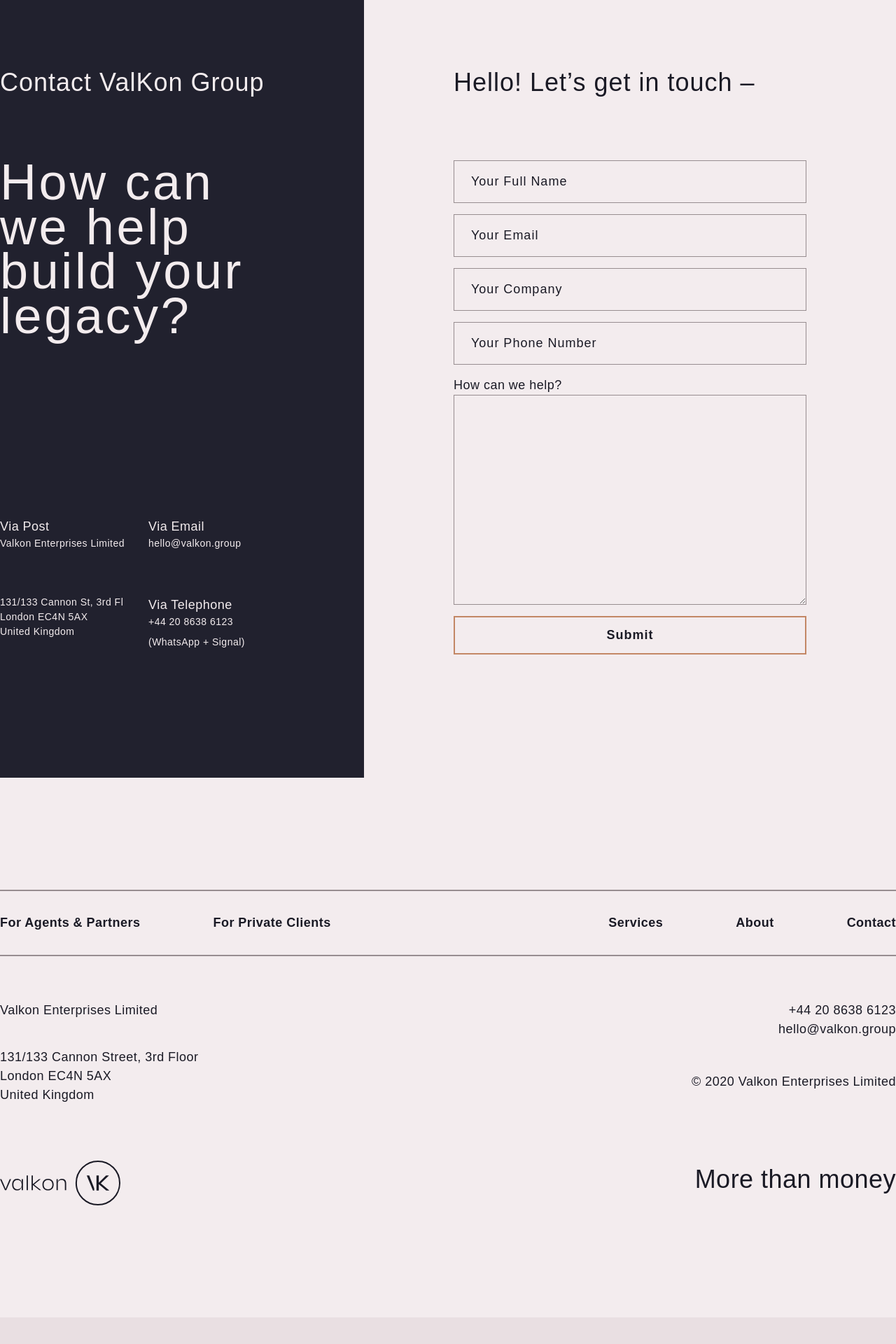
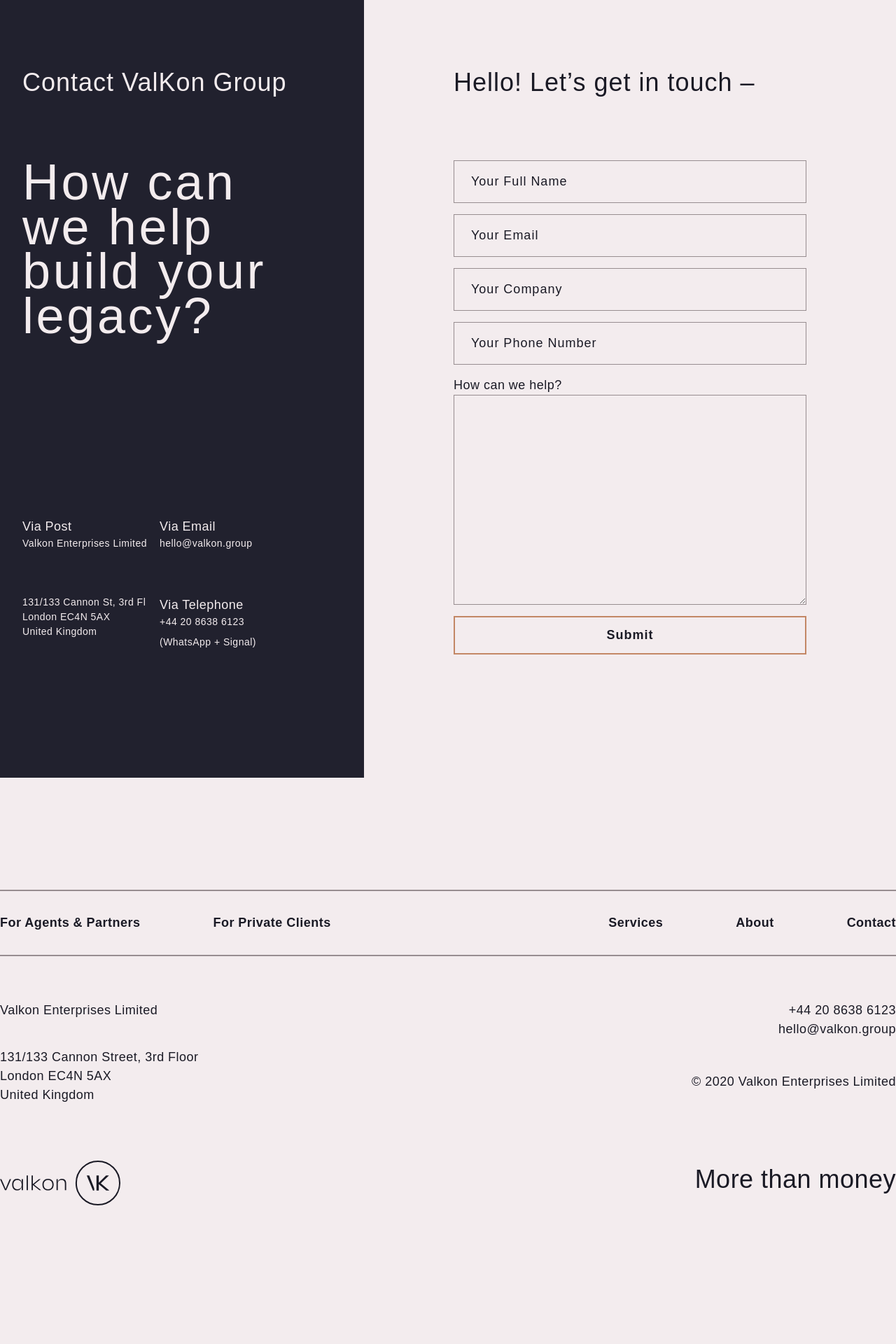
Before and after one commit to mistevs/valkon-group, a Nuxt app: page / in a window 1280 px wide. Shown: the part 2108-4028 px from the top of the page at 70% size. After the commit the page ends 3990 px from the top, so only its background shows below. Built offline with nearby package versions, Linux system fonts and the light colour scheme; a web font is replaced by a local one.

Commit message:
fixing responsiveness

```diff
--- a/components/app-footer.vue
+++ b/components/app-footer.vue
@@ -1,7 +1,7 @@
 <template>
 	<div>
 		<contact v-if="!$route.path.includes('contact-success')" />
-		<footer class="bg-secondary-300 lg:pb-40">
+		<footer class="bg-secondary-300">
 			<div class="footer-wrapper">
 				<nav class="mt-12 lg:mt-40">
 					<ul
@@ -73,7 +73,7 @@
 						More than money
 					</div>
 				</div>
-				<p class="lg:hidden mt-4 text-sm my-4 text-center">
+				<p class="md:hidden mt-4 text-sm my-4 text-center">
 					&copy; {{ new Date().getFullYear() }} Valkon Enterprises
 					Limited
 				</p>
--- a/components/contact.vue
+++ b/components/contact.vue
@@ -2,7 +2,7 @@
 	<div class="contact bg-light">
 		<div class="flex flex-col lg:flex-row constrain px-0 w-full">
 			<div
-				class="contact-dark bg-primary-200 text-light px-6 py-12 lg:p-40 lg:pl-0 lg:pr-24"
+				class="contact-dark bg-primary-200 text-light px-6 py-12 md:p-40 md:pl-8 lg:pr-24"
 			>
 				<h3>Contact ValKon Group</h3>
 				<h2 class="mt-12 lg:mt-24">
--- a/layouts/default.scss
+++ b/layouts/default.scss
@@ -43,7 +43,11 @@
 	@apply mx-auto px-6;
 	max-width: 1280px;
 
-	@screen lg {
+	@screen md {
+		@apply px-8;
+	}
+
+	@screen xl {
 		@apply px-0;
 	}
 
--- a/pages/index.vue
+++ b/pages/index.vue
@@ -1,7 +1,7 @@
 <template>
 	<div>
 		<div class="content">
-			<section class="flex constrain flex-col lg:flex-row px-6 lg:px-0">
+			<section class="flex constrain flex-col lg:flex-row px-6 xl:px-0">
 				<div class="content--left">
 					<h1>More than money</h1>
 					<h3 class="mt-16">
```
